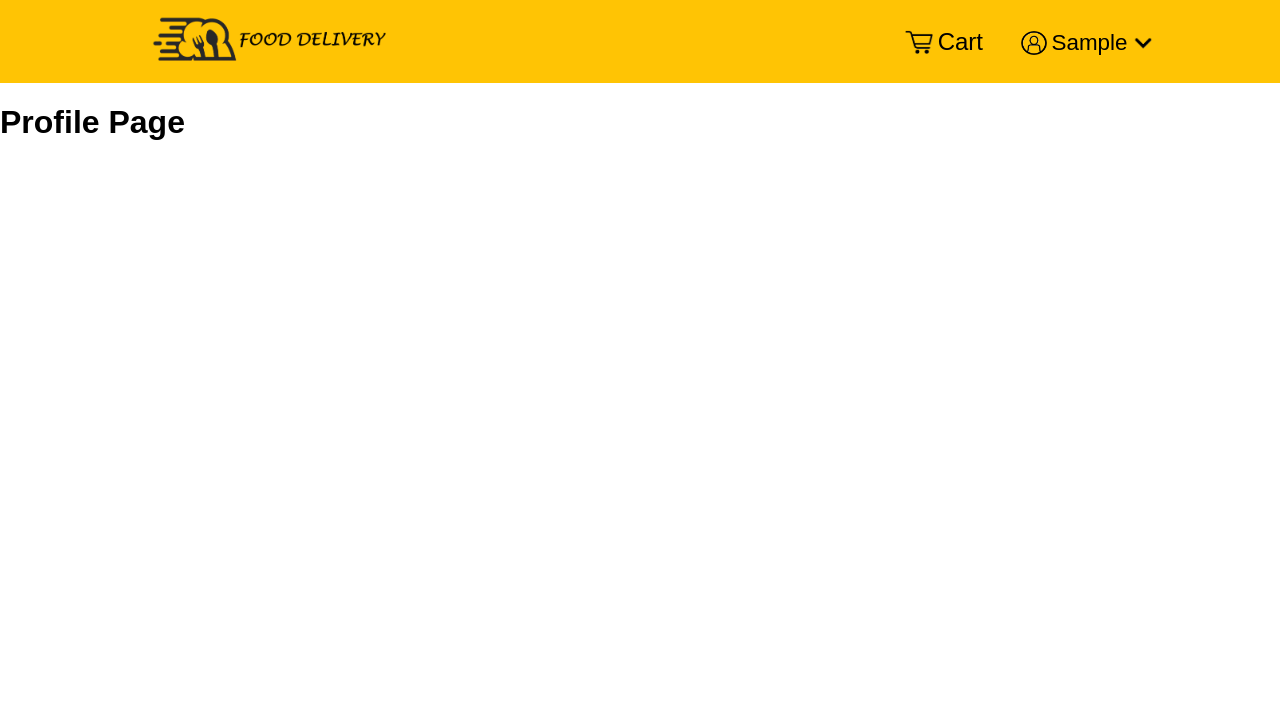
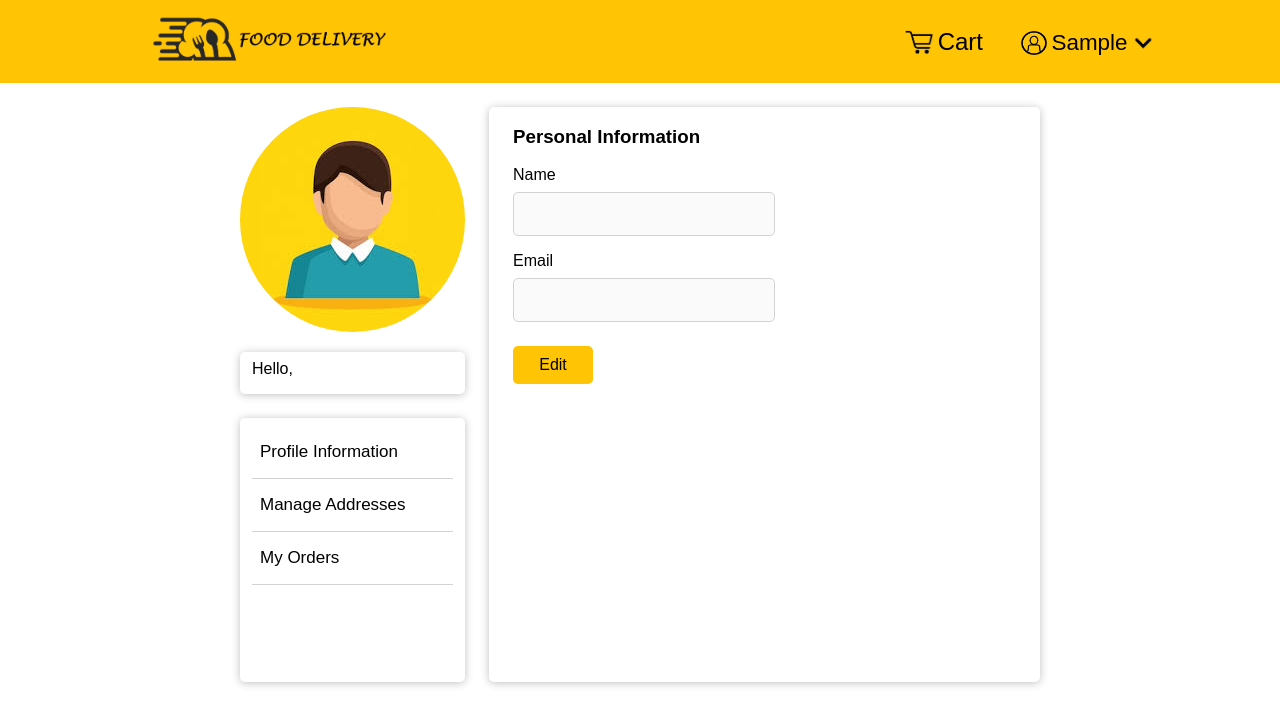
Before and after one commit to AkshatG165/food-delivery, a Next.js app: page /profile in a window 1280 px wide. Shown: the top 726 px of the page. Built offline with nearby package versions, Linux system fonts and the light colour scheme; no server answers; the database is empty; sample sign-in values are in the browser's storage.

Commit message:
feat: Profile page & api for updating user's name

```diff
--- /dev/null
+++ b/components/profile/PersonalInfo.module.css
@@ -0,0 +1,41 @@
+.field {
+  margin: 1rem 0;
+}
+
+.field label {
+  display: block;
+  margin-bottom: 0.5rem;
+}
+
+.field input {
+  height: 2rem;
+  width: 15rem;
+  font-size: 15px;
+  padding: 5px 10px;
+  border: 1px solid lightgray;
+  border-radius: 5px;
+}
+
+.field input:focus {
+  background-color: white;
+}
+
+.btn {
+  display: flex;
+  padding-bottom: 0;
+  gap: 1rem;
+  margin-top: 1.5rem;
+}
+
+.btn button {
+  width: auto;
+  text-align: center;
+  text-decoration: none;
+  color: black;
+  background-color: #ffc404;
+  border: none;
+  border-radius: 5px;
+  padding: 10px;
+  min-width: 5rem;
+  font-size: medium;
+}
--- /dev/null
+++ b/components/profile/PersonalInfo.tsx
@@ -0,0 +1,72 @@
+import React, { useState } from 'react';
+import classes from './PersonalInfo.module.css';
+import { useRouter } from 'next/router';
+import { User } from '@/model/User';
+
+export default function PersonalInfo({ user }: { user: User }) {
+  const [editing, setEditing] = useState(false);
+  const [isLoading, setIsLoading] = useState(false);
+  const [error, setError] = useState('');
+  const router = useRouter();
+
+  const handleEdit = async (e: React.MouseEvent<HTMLFormElement>) => {
+    e.preventDefault();
+
+    if (!editing) setEditing(true);
+    else {
+      const fd = new FormData(e.currentTarget);
+      const data = Object.fromEntries(fd.entries());
+
+      setIsLoading(true);
+      const res = await fetch('/api/user/update-user-info', {
+        method: 'PATCH',
+        body: JSON.stringify(data),
+        headers: {
+          'Content-type': 'application/json',
+        },
+      });
+      setIsLoading(false);
+      if (!res.ok) setError((await res.json()).message);
+      else router.push('');
+    }
+  };
+  const handleCancel = () => setEditing(false);
+
+  return (
+    <form onSubmit={handleEdit}>
+      <h3>Personal Information</h3>
+      <div className={classes.field}>
+        <label>Name</label>
+        <input
+          id="name"
+          type="text"
+          name="name"
+          required
+          defaultValue={user.name}
+          disabled={!editing}
+        />
+      </div>
+      <div className={classes.field}>
+        <label>Email</label>
+        <input
+          id="email"
+          type="email"
+          name="email"
+          required
+          defaultValue={user.email}
+          disabled
+        />
+      </div>
+      <div className={classes.btn}>
+        <button disabled={isLoading}>
+          {!editing ? 'Edit' : isLoading ? 'Saving...' : 'Save'}
+        </button>
+        {editing && (
+          <button type="button" onClick={handleCancel}>
+            Cancel
+          </button>
+        )}
+      </div>
+    </form>
+  );
+}
--- a/components/profile/Profile.module.css
+++ b/components/profile/Profile.module.css
@@ -0,0 +1,44 @@
+.container {
+  width: 800px;
+  height: 70vh;
+  margin: auto;
+  display: grid;
+  grid-template-columns: 1fr 3fr;
+  gap: 1.5rem;
+  margin-top: 1.5rem;
+}
+
+.sidebar {
+  border-radius: 10rem 10rem 0 0;
+}
+
+.sidebar img {
+  aspect-ratio: 1/1;
+  border-radius: 10rem;
+  margin-bottom: 1rem;
+}
+
+.greeting {
+  padding: 0.5rem 0.75rem;
+  margin-bottom: 1.5rem;
+}
+
+.greeting h3 {
+  margin: 0;
+  margin-top: 0.5rem;
+}
+
+.options {
+  height: 31vh;
+  padding: 0.5rem 0.75rem;
+}
+
+.options div {
+  padding: 1rem 0.5rem;
+  border-bottom: 1px solid lightgray;
+  font-size: 17px;
+}
+
+.main {
+  padding: 0 1.5rem;
+}
--- a/components/profile/Profile.tsx
+++ b/components/profile/Profile.tsx
@@ -1,5 +1,27 @@
 import classes from './Profile.module.css';
+import profileIcon from '../../public/profile.jpg';
+import Card from '../ui/Card';
+import PersonalInfo from './PersonalInfo';
+import { User } from '@/model/User';
 
-export default function Profile() {
-  return <h1>Profile Page</h1>;
+export default function Profile({ user }: { user: User }) {
+  return (
+    <div className={classes.container}>
+      <div className={classes.sidebar}>
+        <img src={profileIcon.src} alt="profile-icon" />
+        <Card className={classes.greeting}>
+          <div>Hello,</div>
+          <h3>{user.name}</h3>
+        </Card>
+        <Card className={classes.options}>
+          <div>Profile Information</div>
+          <div>Manage Addresses</div>
+          <div>My Orders</div>
+        </Card>
+      </div>
+      <Card className={classes.main}>
+        <PersonalInfo user={user} />
+      </Card>
+    </div>
+  );
 }
--- /dev/null
+++ b/pages/api/user/update-user-info.ts
@@ -0,0 +1,44 @@
+import { connectToDB, getCollection } from '@/util/db';
+import { NextApiRequest, NextApiResponse } from 'next';
+import getSession from '../get-session';
+
+export default async function handler(
+  req: NextApiRequest,
+  res: NextApiResponse
+) {
+  //for updating an user info
+  if (req.method === 'PATCH') {
+    const data = req.body;
+    const session = await getSession(req, res);
+
+    if (!data.name)
+      return res.status(422).json({
+        message: 'Invalid Data',
+      });
+
+    try {
+      const client = await connectToDB();
+      const userCollection = getCollection(client, 'users');
+      const dbRes = await userCollection.updateOne(
+        { email: session && session.user?.email },
+        { $set: data }
+      );
+      client.close();
+
+      if (dbRes.modifiedCount !== 1 && dbRes.matchedCount !== 1)
+        return res.status(500).json({ message: 'Unable to update address' });
+
+      return res
+        .status(201)
+        .json({ message: 'User info updated successfully!' });
+    } catch (err) {
+      return res
+        .status(500)
+        .json({ message: 'Some error occurred, unable to update info' });
+    }
+  } else {
+    return res
+      .status(405)
+      .json({ message: `${req.method} method not supported` });
+  }
+}
--- a/pages/profile.tsx
+++ b/pages/profile.tsx
@@ -1,5 +1,41 @@
-import Profile from '@/components/profile/profile';
+import Profile from '@/components/profile/Profile';
+import type { GetServerSidePropsContext } from 'next';
+import { getServerSession } from 'next-auth';
+import { connectToDB, getCollection } from '@/util/db';
+import { authOptions } from './api/auth/[...nextauth]';
+import { User } from '@/model/User';
 
-export default function ViewProfile() {
-  return <Profile />;
+export default function ViewProfile({ user }: { user: User }) {
+  return <Profile user={user} />;
 }
+
+export async function getServerSideProps({
+  req,
+  res,
+}: GetServerSidePropsContext) {
+  const session = await getServerSession(req, res, authOptions);
+
+  if (!session) {
+    return {
+      redirect: {
+        destination: '/login',
+        permanent: false,
+      },
+    };
+  }
+
+  const client = await connectToDB();
+  const result = await getCollection(client, 'users').findOne({
+    email: session.user?.email,
+  });
+  client.close();
+
+  const user = { id: result?._id.toString(), ...result };
+  delete user._id;
+
+  return {
+    props: {
+      user: user,
+    },
+  };
+}
```
Also changed, not shown: public/profile.jpg (added).
